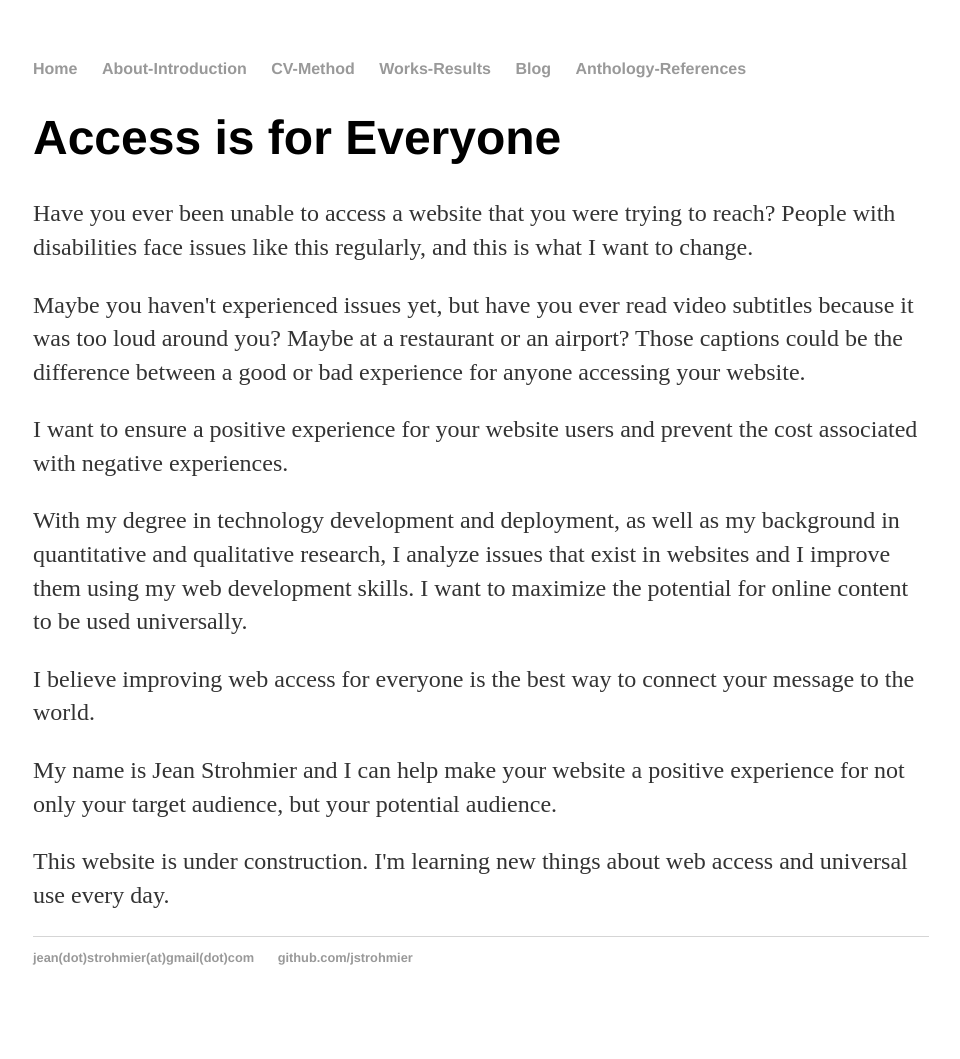
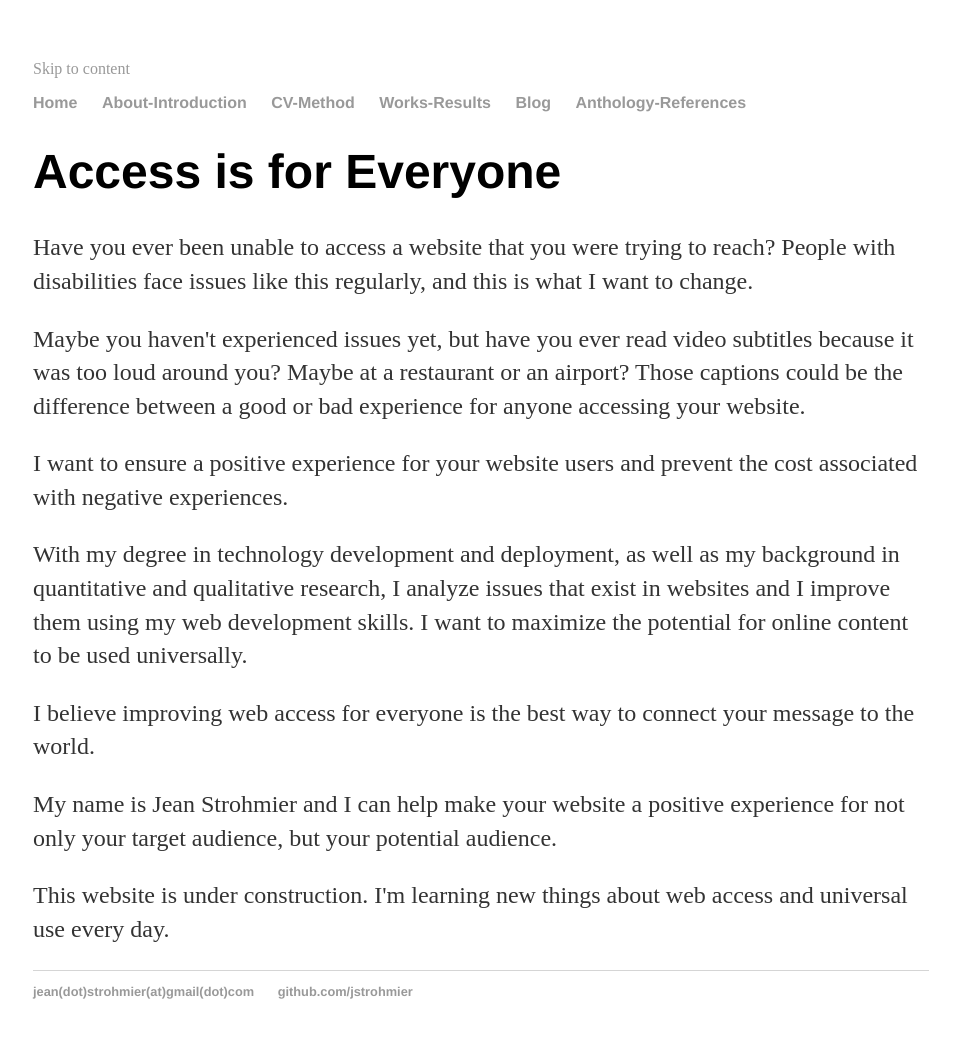
Before and after one commit to JStrohmier/jstrohmier.github.io, a Jekyll site: the page built from index.html, in a window 1280 px wide. Shown: the whole page, without its empty margins (159-1119 px from the left). Built offline with Jekyll 4.4.1, drawn with Linux system fonts in a browser that asks for light colours; before the commit the page ends 1025 px from its top, so only the background shows below that.

Commit message:
Update default.html

```diff
--- a/_layouts/default.html
+++ b/_layouts/default.html
@@ -19,6 +19,9 @@
 		<link rel="stylesheet" type="text/css" href="/css/main.css">
 	</head>
 	<body>
+	<div id="skiplink">
+		<a href="#content" class="skiplink">Skip to content</a>
+	</div>
 		<nav role="navigation">
 	    		<ul>
 	        		<li><a href="/">Home</a></li>
@@ -29,7 +32,7 @@
 				<li><a href="/anthology">Anthology-References</a></li>
 	    		</ul>
 		</nav>
-		<div class="container">
+		<div class="content">
 			{{ content }}
 		</div><!-- /.container -->
 		<footer>
```
